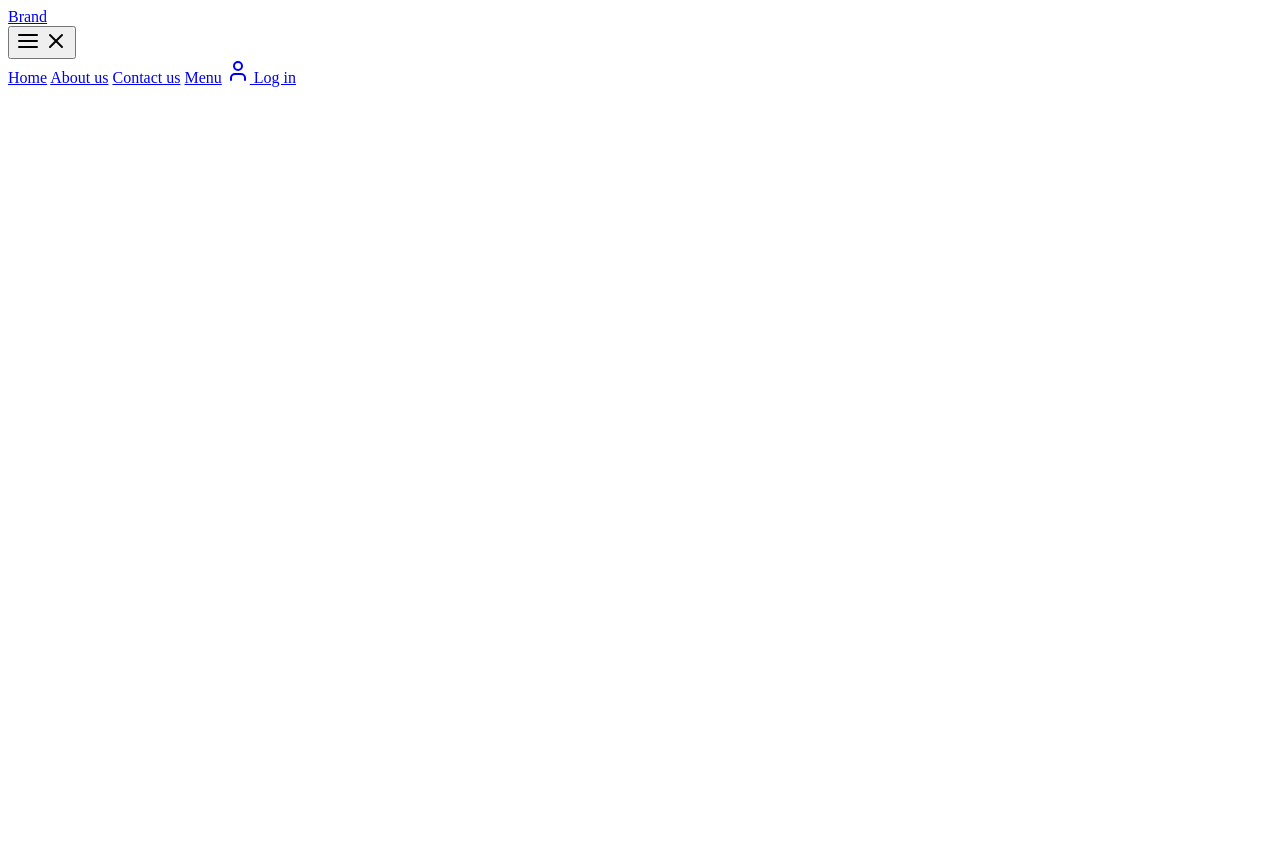
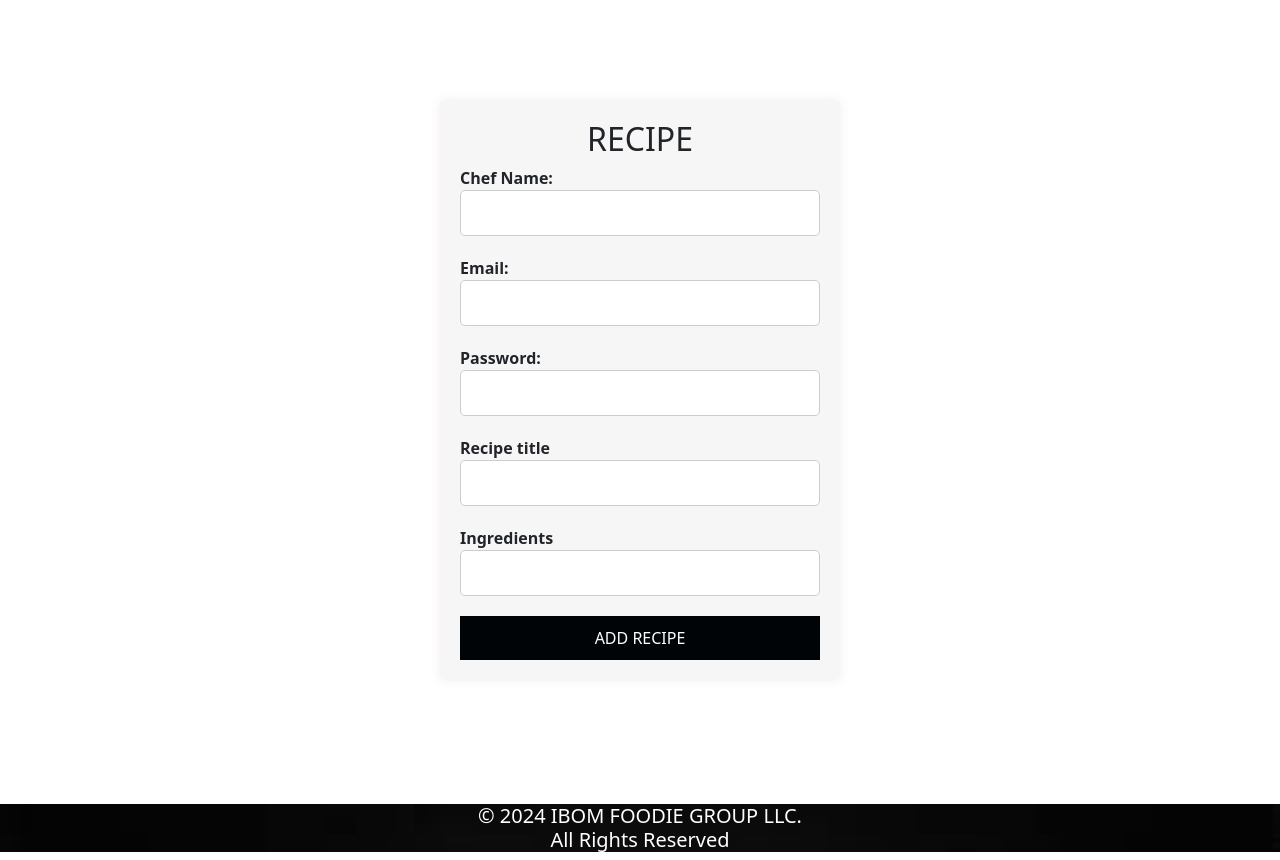
Before and after one commit to JoyRob/IBOMFOODIE, a PHP site: page /addrecipe.php in a window 1280 px wide. Before the commit the page ends 87 px from the top, so only its background shows below. Run offline with PHP 8.4, Linux system fonts and the light colour scheme.

Commit message:
functionality check

```diff
--- a/addrecipe.php
+++ b/addrecipe.php
@@ -36,4 +36,52 @@
 	} // end POST check
 
 ?>
-  <?php include('components/header.php'); ?>
+<!DOCTYPE html>
+<html lang="en">
+<head>
+    <meta charset="UTF-8">
+    <meta name="viewport" content="width=device-width, initial-scale=1.0">
+    <title>Registration Form</title>
+    <link rel="stylesheet" href="css/style.css">
+    <link rel="stylesheet" href="css/thefooter.css">
+    <link rel="stylesheet" href="css/footer.css">
+    <link href="https://cdn.jsdelivr.net/npm/bootstrap@5.3.3/dist/css/bootstrap.min.css" rel="stylesheet" integrity="sha384-QWTKZyjpPEjISv5WaRU9OFeRpok6YctnYmDr5pNlyT2bRjXh0JMhjY6hW+ALEwIH" crossorigin="anonymous">
+</head>
+<body>
+    <div class="containerr">
+        <h2>RECIPE</h2>
+        <form action="#">
+            <div class="form-group">
+                <label for="fullname">Chef Name:</label>
+                <input type="text" id="fullname" name="fullname" required>
+            </div>
+            <div class="form-group">
+                <label for="email">Email:</label>
+                <input type="email" id="email" name="email" required>
+            </div>
+            <div class="form-group">
+                <label for="password">Password:</label>
+                <input type="password" id="password" name="password" required>
+            </div>
+            <div class="form-group">
+                <label for="recipe">Recipe title</label>
+                <input type="password" id="recipe" name="recipe" required>
+            </div>
+			<div class="form-group">
+                <label for="recipe">Ingredients</label>
+                <input type="password" id="recipe" name="recipe" required>
+            </div>
+            <button type="submit">ADD RECIPE</button>
+        </form>
+    </div>
+</body><br>
+
+<FOOter class="foot">
+
+  <h5 style="color: white;">&copy; 2024 IBOM FOODIE GROUP LLC. <br> All Rights Reserved</h5>
+
+
+</FOOter>
+
+
+</html>
--- a/login.php
+++ b/login.php
@@ -26,11 +26,11 @@
                 <label for="confirm_password">Confirm Password:</label>
                 <input type="password" id="confirm_password" name="confirm_password" required>
             </div>
-            <button type="submit">Register</button>
+            <button type="submit">Login</button>
         </form>
 		<form method="post">
 			<br><br>
-
+			<p>Don't have an account yet?</p>
 			<a href="signup.html">Click to Signup</a><br><br>
 		</form>
     </div>
--- a/signup.html
+++ b/signup.html
@@ -11,9 +11,11 @@
 </head>
 <body>
     <div class="containerr">
-        <h2>Registration Form</h2>
+      <h2>Welcome to Ibomfoodie</h2><br>
+
         <form action="#">
             <div class="form-group">
+              <h6>Please enter your details</h6>
                 <label for="fullname">Full Name:</label>
                 <input type="text" id="fullname" name="fullname" required>
             </div>
```
Also changed, not shown: Recipelist.html (+50 -33 lines), about.php (deleted).
